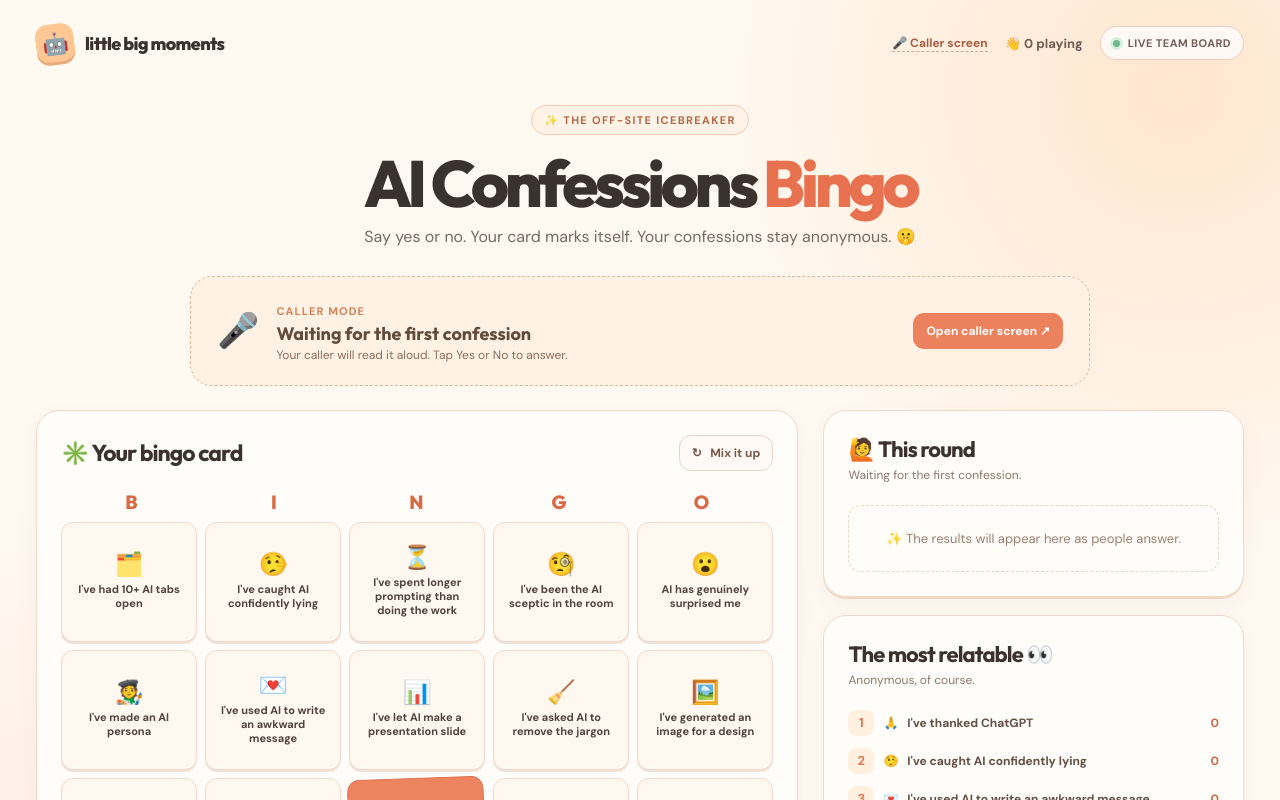
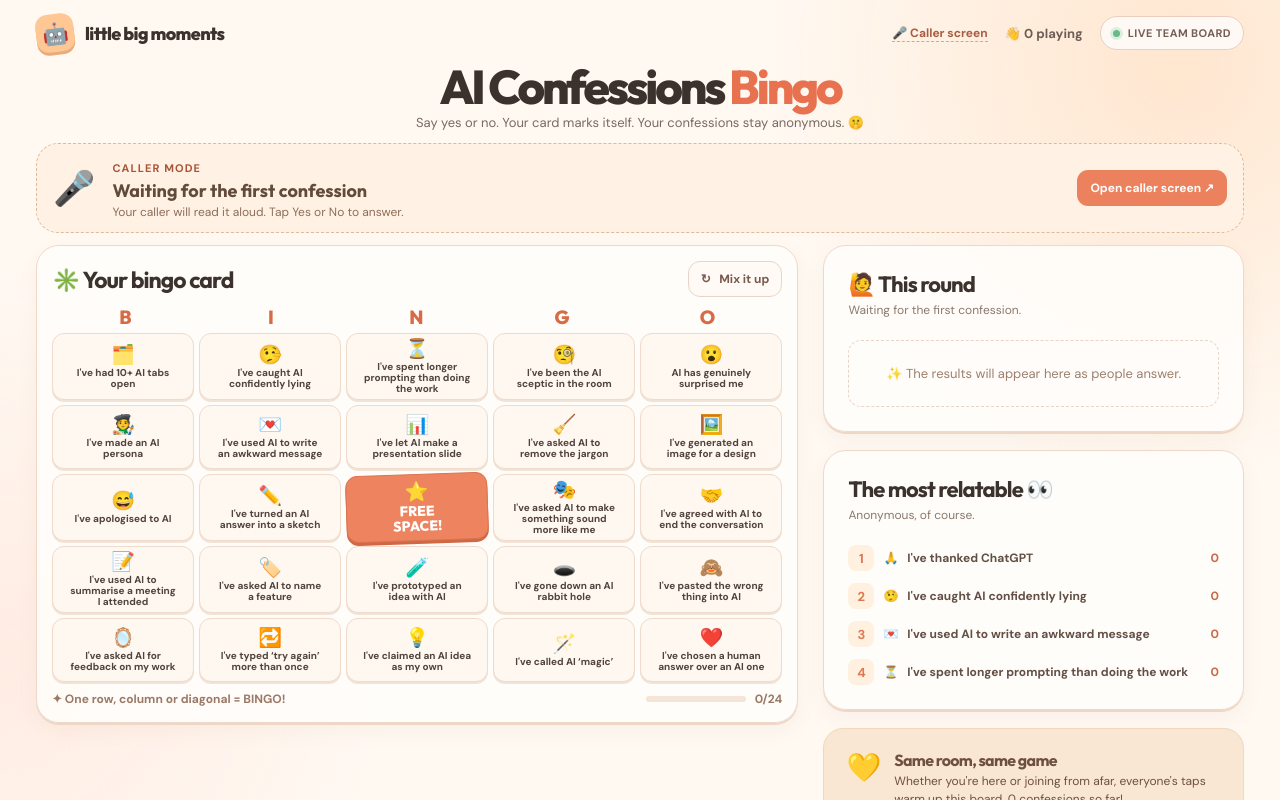
Before and after one commit to snail-codes-pixels/AI-bingo, a Next.js app: page / in a window 1280 px wide. Shown: the top 800 px of the page. Built offline with nearby package versions, Linux system fonts and the light colour scheme; no server answers; the database is empty.

Commit message:
Warm the player question and fit the full card on laptops (#4)
* Use warm colours for player question

* Keep answer timer from counting back up

* Fit full bingo card on laptop screens

```diff
--- a/app/globals.css
+++ b/app/globals.css
@@ -42,3 +42,39 @@
 @media(max-width:950px){.host-reset-panel{grid-column:1/-1}}
 @media(max-width:650px){.host-card-hand{height:325px}.host-card-under,.host-playing-card{width:204px;height:282px;top:13px}.host-card-left{transform:translateX(-50%) translateX(-45px) rotate(-13deg)}.host-card-right{transform:translateX(-50%) translateX(45px) rotate(13deg)}.host-playing-front{padding:14px 10px;gap:7px}.host-playing-front p{font-size:19px}.host-playing-front .host-card-emoji{font-size:34px}.host-playing-front small{font-size:9px}.host-card-corner{font-size:11px;top:13px;left:13px}}
 @media(prefers-reduced-motion:reduce){.host-playing-card{animation:none}}
+
+/* Keep the player question as warm and light as the rest of the game. */
+.caller-strip:not(.waiting){background:linear-gradient(120deg,#fff3e8,#ffe7d5);border:1px solid #ebc9b2;color:#493930;box-shadow:0 8px 24px #b8795117}
+.caller-strip .kicker{color:#a95437}
+.caller-strip .call-live{color:#a95437}
+.caller-strip .called-statement h2 strong{color:#bd6544}
+.caller-strip .call-foot{color:#755a4b}
+.caller-strip .caller-actions .chosen{outline-color:#ac5c3e}
+.caller-strip .answer-clock:not(.answer-clock-done){background:#fffaf4;border-color:#e8bea6;color:#865138}
+.caller-strip .answer-clock-soon:not(.answer-clock-done){background:#ffe0ca;border-color:#e8a17d;color:#78442e}
+.caller-strip .answer-clock-done{background:#f5e9de;border-color:#e7c8b5;color:#75594b}
+
+/* Fit the full game board beside the current question on laptop displays. */
+@media(min-width:651px) and (max-height:1150px){
+  .shell{padding-top:14px}
+  .top{margin-bottom:10px}
+  .hero{margin-bottom:12px}
+  .hero .eyebrow{display:none}
+  .hero h1{font-size:clamp(36px,3.7vw,48px);margin:0 0 3px}
+  .hero p{font-size:13px}
+  .caller-strip{max-width:none;margin-bottom:12px;padding:12px 16px}
+  .called-statement{margin:6px 0 9px}
+  .called-statement>span{font-size:30px}
+  .called-statement h2{font-size:21px}
+  .caller-actions button{padding:8px 13px}
+  .call-foot{margin-top:7px}
+  .answer-clock{margin-bottom:8px;padding:5px 10px}
+  .game{padding:15px}
+  .panel-head{margin-bottom:8px}
+  .letters{margin-bottom:4px}
+  .card,.letters{gap:5px}
+  .tile{min-height:clamp(64px,8vh,88px);padding:5px 4px}
+  .tile>span:first-child{font-size:19px;margin-bottom:3px}
+  .tile b{font-size:10px;line-height:1.1}
+  .game-foot{margin-top:9px}
+}
--- a/components/CallerStrip.tsx
+++ b/components/CallerStrip.tsx
@@ -1,18 +1,24 @@
 'use client';
-import { useEffect, useState } from 'react';
+import { useEffect, useRef, useState } from 'react';
 import { prompts } from '../lib/prompts';
 import type { GameSnapshot } from '../lib/game-types';
 
 export function useAnswerSeconds(game: GameSnapshot) {
   const [now, setNow] = useState(0);
+  const shown = useRef<{ call: string; seconds: number | null }>({ call: '', seconds: null });
   useEffect(() => {
     setNow(Date.now());
     const timer = window.setInterval(() => setNow(Date.now()), 250);
     return () => window.clearInterval(timer);
   }, []);
+  const call = `${game.gameId}-${game.currentCall?.id ?? ''}`;
   const remaining = game.currentCall?.remainingMs;
+  if (shown.current.call !== call) shown.current = { call, seconds: null };
   if (remaining == null || !now || !game.receivedAt) return null;
-  return Math.max(0, Math.ceil((remaining - (now - game.receivedAt)) / 1000));
+  const seconds = Math.max(0, Math.ceil((remaining - (now - game.receivedAt)) / 1000));
+  // A delayed poll must never reopen an answer window that already reached zero.
+  shown.current.seconds = shown.current.seconds === null ? seconds : Math.min(shown.current.seconds, seconds);
+  return shown.current.seconds;
 }
 
 export function AnswerClock({ seconds, host = false }: { seconds: number | null; host?: boolean }) {
```
